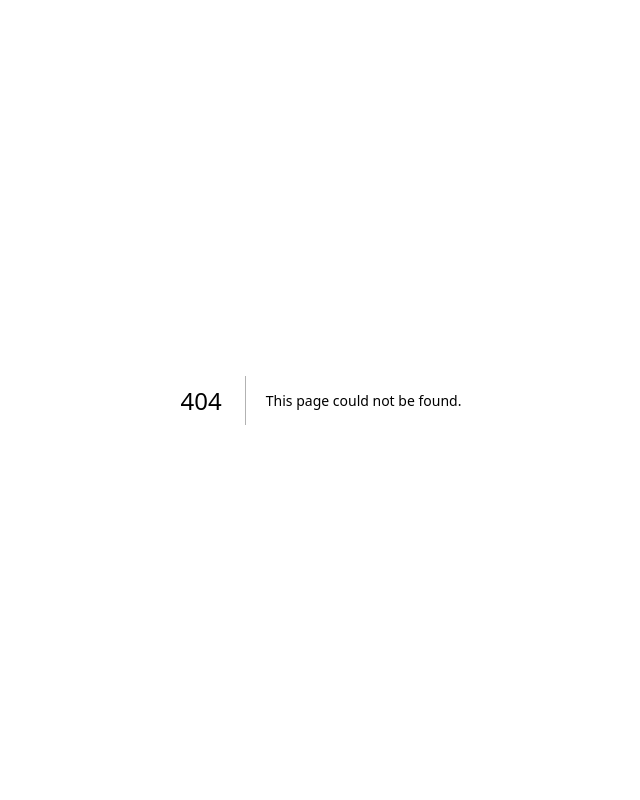
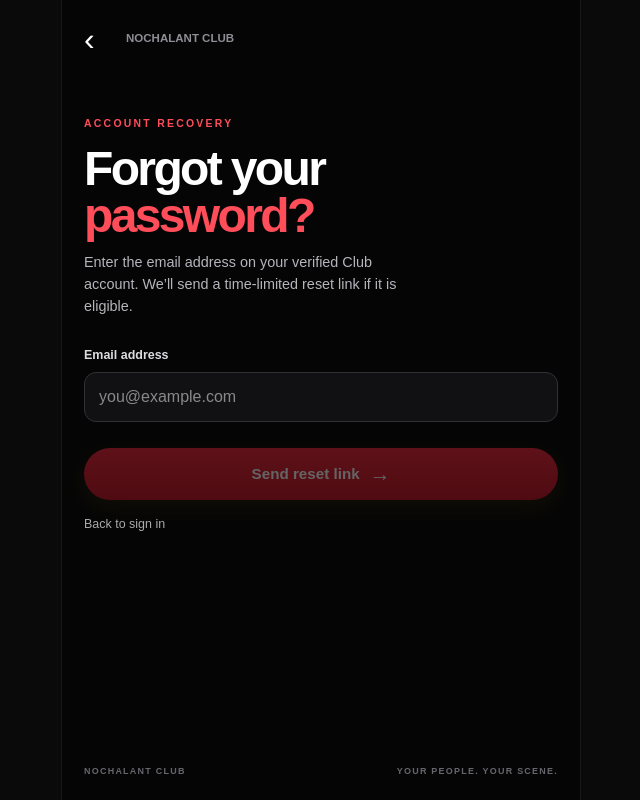
Before and after one commit to mrceogodwin/Nochalant, a Next.js app: page /forgot-password in a window 1280 px wide. Before the commit this address had no page. Shown: the whole page, without its empty margins (319-959 px from the left). Built offline with nearby package versions, Linux system fonts and the light colour scheme.

Commit message:
Add member password recovery screen

```diff
--- /dev/null
+++ b/src/app/forgot-password/page.tsx
@@ -0,0 +1,55 @@
+"use client";
+
+import Link from "next/link";
+import { FormEvent, useState } from "react";
+
+export default function ForgotPasswordPage() {
+  const [email, setEmail] = useState("");
+  const [busy, setBusy] = useState(false);
+  const [message, setMessage] = useState("");
+  const [error, setError] = useState("");
+
+  async function submit(event: FormEvent<HTMLFormElement>) {
+    event.preventDefault();
+    setBusy(true);
+    setError("");
+    setMessage("");
+    try {
+      const response = await fetch("/api/password/forgot", {
+        method: "POST",
+        headers: { "Content-Type": "application/json" },
+        body: JSON.stringify({ email }),
+      });
+      const result = await response.json();
+      if (!response.ok) {
+        setError(result.error || "We could not process that request.");
+      } else {
+        setMessage(result.message || "If an eligible account exists, a reset link will be sent.");
+      }
+    } catch {
+      setError("We could not reach the server. Please try again.");
+    } finally {
+      setBusy(false);
+    }
+  }
+
+  return (
+    <main className="onboard-shell">
+      <header className="onboard-top"><Link href="/sign-in" className="back-link">‹</Link><span className="step-count">NOCHALANT CLUB</span></header>
+      <section className="onboard-content">
+        <p className="onboard-kicker">ACCOUNT RECOVERY</p>
+        <h1>Forgot your<br/><em>password?</em></h1>
+        <p className="onboard-description">Enter the email address on your verified Club account. We’ll send a time-limited reset link if it is eligible.</p>
+        <form onSubmit={submit}>
+          <label className="field-label" htmlFor="recovery-email">Email address</label>
+          <input id="recovery-email" className="club-input" type="email" autoComplete="email" required maxLength={254} value={email} onChange={event => setEmail(event.target.value)} placeholder="you@example.com"/>
+          <button className="yellow-cta" type="submit" disabled={busy || !email.includes("@")}>{busy ? "Sending…" : "Send reset link"} <span>→</span></button>
+        </form>
+        {message && <div className="owner-notice" role="status"><strong>Check your inbox</strong><p>{message}</p></div>}
+        {error && <p role="alert" className="form-error">{error}</p>}
+        <Link href="/sign-in" className="text-back">Back to sign in</Link>
+      </section>
+      <footer className="onboard-footer"><span>NOCHALANT CLUB</span><span>YOUR PEOPLE. YOUR SCENE.</span></footer>
+    </main>
+  );
+}
```
